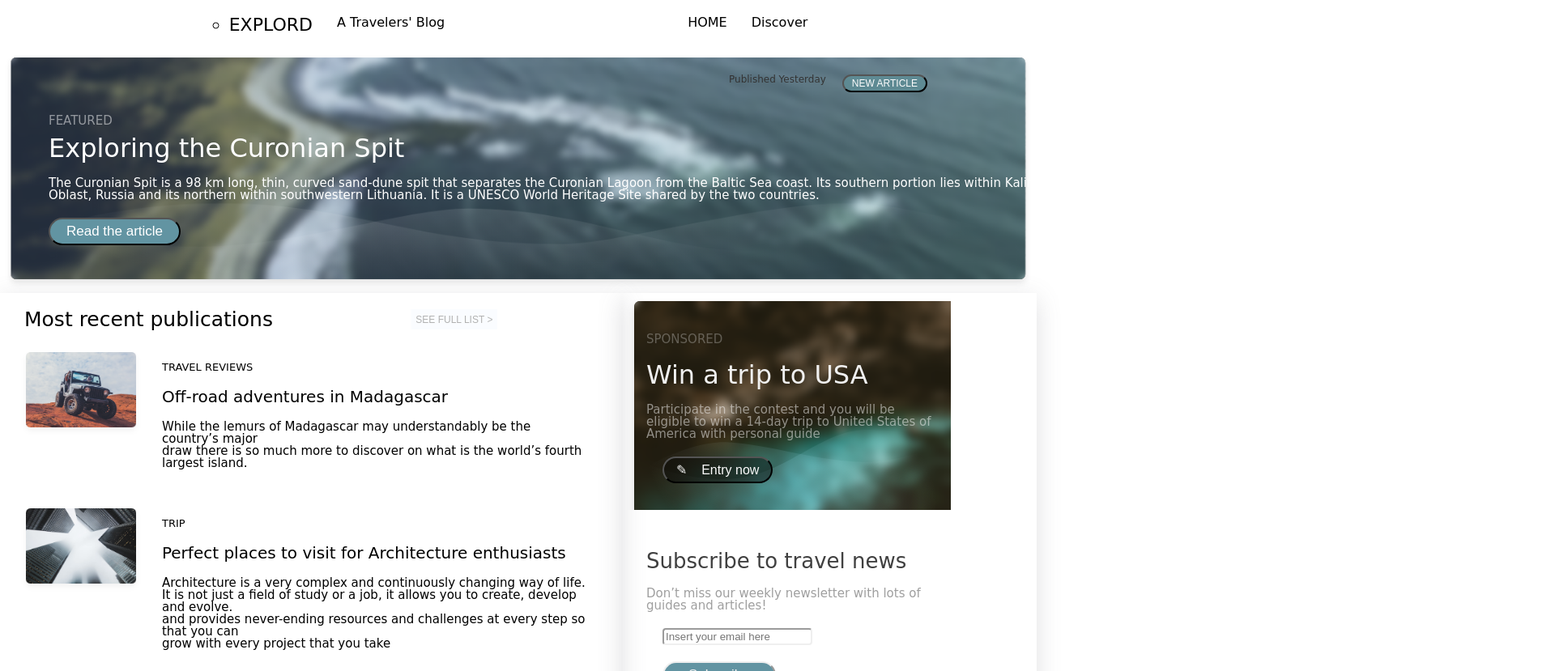
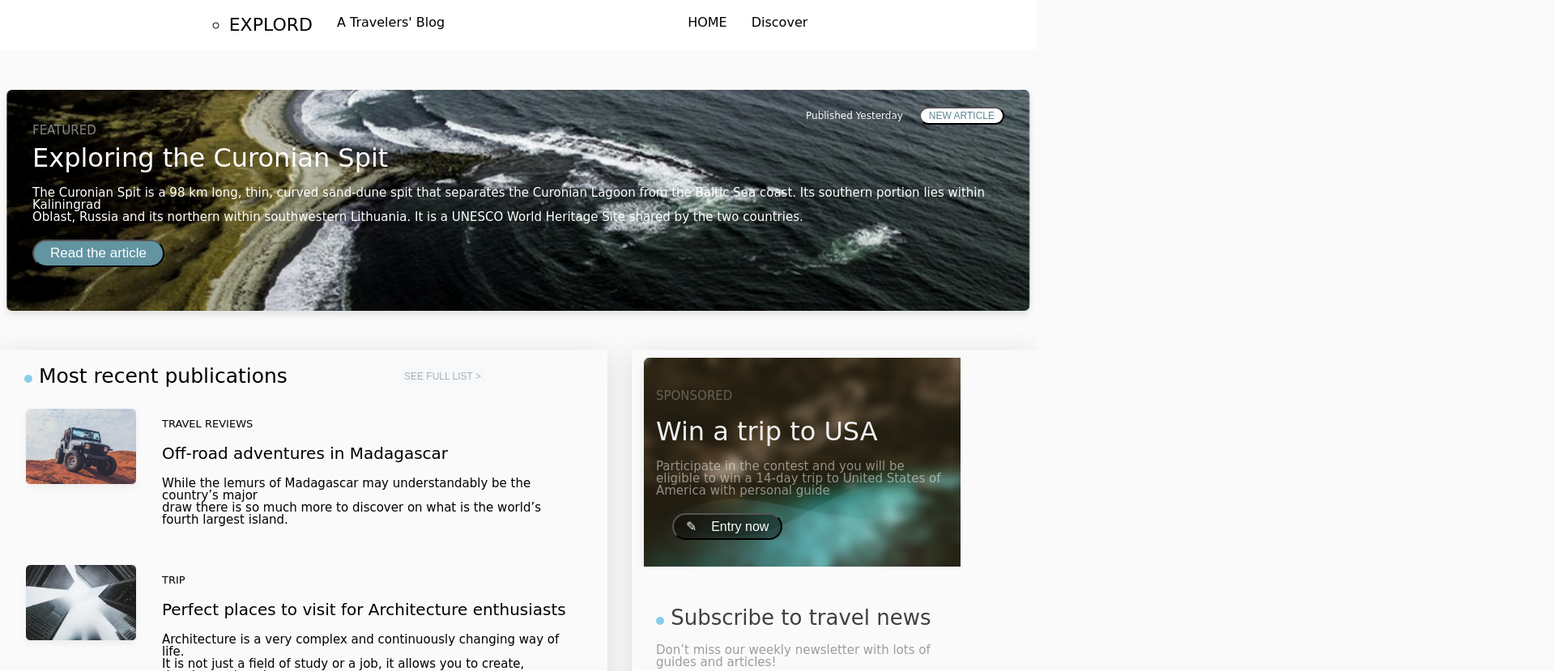
Before and after one commit to Baia22/Project1, a plain HTML site: page index.html in a window 1280 px wide. Shown: the top 829 px of the page at 81% size, 1920 px wide, since content can reach past the window. Drawn offline with Linux system fonts and the light colour scheme; files whose address does not match are found by name.

Commit message:
final.version

```diff
--- a/css/style.css
+++ b/css/style.css
@@ -1,3 +1,6 @@
+body {
+    background-color:#FAFAFA;
+}
 .container, .second-tab, .third-tab {
     max-width: 1920px;
     width:100%;
@@ -7,7 +10,8 @@
 header {
     display: flex;
     justify-content: center;
-    margin-bottom: 20px;
+    padding-bottom: 20px;
+    background-color: white;
 }
 .header1 {
     margin-top: 20px;
@@ -22,10 +26,19 @@ header {
     font: medium;
 }
 .first-section {
-    position: relative;
     width:100%;
-    display:block;
+    display:flex;
     height:300px;
+    background-image: url(../bachground1.png);
+    background-size: cover;
+    background-position: center;
+    border-radius: 5px;
+    padding: 30px 40px;
+    flex-direction: column;
+    margin-top:40px;
+     animation:change-height;
+     animation-duration: 0.5s;
+     overflow: hidden;
 }
 .third {
     margin-right: 30px;
@@ -34,15 +47,7 @@ header {
 .fourth {
     font:lighter;
 }
-.front {
-    position: absolute;
-    width:100%;
-}
 .front-section {
-    position: absolute;
-    left:60px;
-    width:80rem;
-    top:80px;
     color:white;
 }
 .featured {
@@ -70,23 +75,17 @@ header {
 }
 .published {
     font-size: 12px;
-    color:rgb(51,51,51);
+    color:rgb(251,251,251);
 }
 ul {
     display: flex;
-}
-.background1 {
-    width:100%;
-    height:301px;
-    position: absolute;
+
 }
 .inline1 {
     display: flex;
-    position: absolute;
-    top:30px;
     color:white;
-    width:100%;
-    left:900px;
+    align-items: center;
+    align-self: flex-end;
 }
 .more-style {
     display: none;
@@ -94,6 +93,13 @@ ul {
 .more-style1 {
     border-radius: 22px;
     padding: 20px;
+}
+.dot {
+    border-radius: 50%;
+    background-color:skyblue;
+    display: inline-block;
+    width:10px;
+    height:10px;
 }
 .more-style1 {
     border-radius: 22px;
@@ -103,8 +109,8 @@ ul {
 .split {
     margin-left:20px;
     border-radius: 22px;
-    background-color:rgb(94, 138, 147);
-    color:rgb(252, 252, 252) ;
+    color:rgb(94, 138, 147);
+    background-color:rgb(252, 252, 252) ;
     padding: 2px 10px;
     font-size: 12px;
     font:bold;
@@ -132,6 +138,8 @@ footer {
 .section3 {
     width:100%;
     display: flex;
+    margin-top:30px;
+    gap: 30px;
 }
 .navbar1 {
     display: flex;
@@ -305,13 +313,13 @@ footer {
 
 
 .background-curonian {
-    background-image: url(..//background1.png);
-    /* width:1312px;
-    height:269px; */
-    margin:0 auto;
+    background-image: url(../bachground1.png);
     background-position: center;
     background-size: cover;
     padding-bottom: 20px;
+    animation:change-height;
+     animation-duration: 0.5s;
+     overflow: hidden;
 }
 .featured-style {
     text-align: center;
@@ -489,6 +497,21 @@ footer {
     height:266px;
 }
 
+@keyframes change-height {
+    0% {
+        height:0px;
+    }
+    25% {
+        height:50px;
+    }
+    75% {
+        height:100px;
+    }
+    100% {
+        height:300px;
+    }
+}
+
 @media (max-width:480px) {
     .header1 li {
         margin:5px 10px;
--- a/index.html
+++ b/index.html
@@ -21,8 +21,6 @@
             </nav>
          </header>
          <section class="first-section">
-              <img class="background1" src="./background1.png" alt="">
-             <div class="front">
                 <div class="inline1">
                         <p class="published">Published Yesterday</p>
                         <button class="split"> NEW ARTICLE</button>
@@ -32,14 +30,12 @@
                         <h2 class="explore-spit">Exploring the Curonian Spit</h2>
                         <p class="info">The Curonian Spit is a 98 km long, thin, curved sand-dune spit that separates the Curonian Lagoon from the Baltic Sea coast. Its southern portion lies within Kaliningrad <br>Oblast, Russia and its northern within southwestern Lithuania. It is a UNESCO World Heritage Site shared by the two countries.</p>
                         <a href="./second.html"> <button class="read"> Read the article</button></a>
-
                 </div>
-             </div>
         </section>
         <section class="section3">
             <div class="first-block">
                 <div class="navbar1">
-                    <h2 class="recent-publications">Most recent publications</h2>
+                    <h2 class="recent-publications"> <div class="dot"></div> Most recent publications</h2>
                     <button class="full-list">SEE FULL LIST ></button>
                 </div>
                 <div class="auto1">
@@ -79,7 +75,7 @@
                     <input class="button-entry" type="button" value="&#9998    Entry now"> </div>
                 </div>
                 <div class="subscribe1">
-                    <h2 class="subs4trvl">Subscribe to travel news</h2>
+                    <h2 class="subs4trvl"><div class="dot"></div> Subscribe to travel news</h2>
                     <p class="dont-miss"> Don’t miss our weekly newsletter with lots of <br>guides and articles!</p>
                     <input type="email" id="email" name="email" placeholder="Insert your email here">
                         <input type="submit" value="Subscribe" class="subsc-button">
@@ -89,7 +85,7 @@
         <footer>
             <div class="foot1">
                 <ul class="foot-list1">
-                    <li class="bullet2">EXPLORD <p class="c">&copy 2020</p></li>
+                    <li class="bullet2"> <div class="dot">  </div>  EXPLORD <p class="c">&copy 2020</p></li>
                     <li class="travelers-blog">A Travelers' Blog</li>
                     <li class="main-focus">Our main focus is to provide high quality, objective <br>and informative travelling content from over the <br>world.</li>
                 </ul>
```
Also changed, not shown: second.html (+1 -1 lines), third.html (+1 -1 lines), bachground1.png (added), background1.png (deleted), 1 other file.
